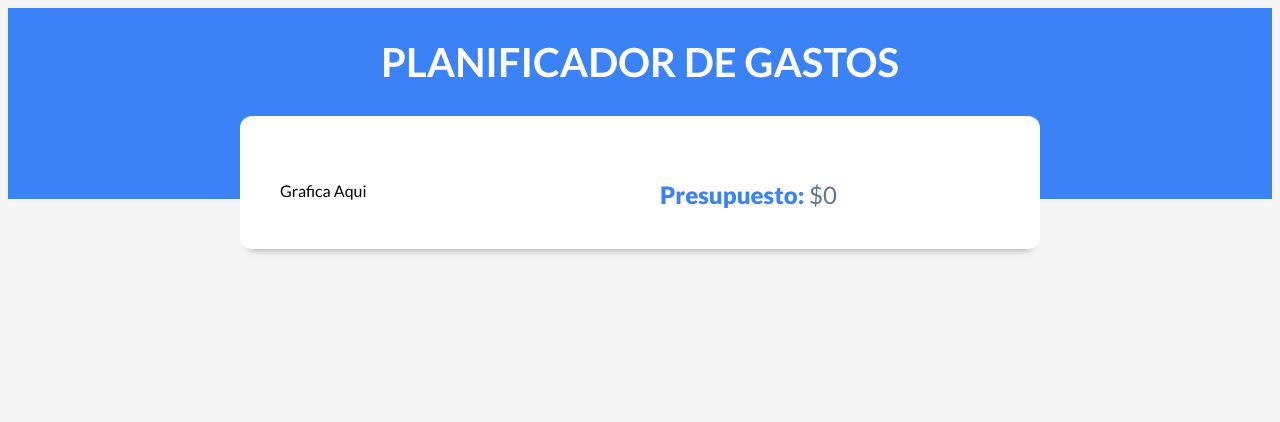
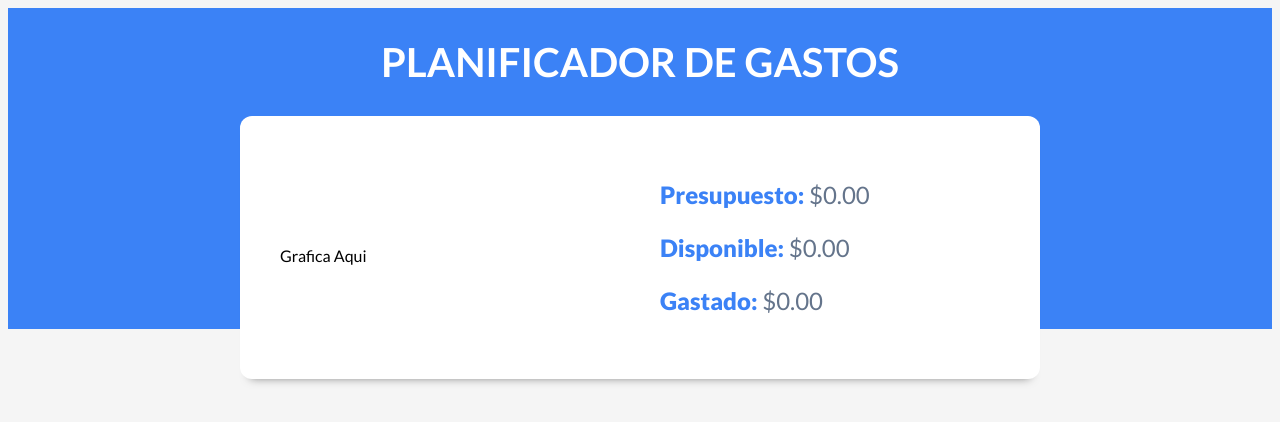
Before and after one commit to floaguirre/react_presupuesto, a React (Vite) app: page / in a window 1280 px wide. Both pictures are taken after a click on the input "Añadir". Shown: the top 422 px of the page. Built offline with nearby package versions, Linux system fonts and the light colour scheme.

Commit message:
formatear numeros

```diff
--- a/src/components/ControlPresupuesto.jsx
+++ b/src/components/ControlPresupuesto.jsx
@@ -1,6 +1,16 @@
 
 
 const ControlPresupuesto = ({presupuesto}) => {
+
+    const formatearCantidad = (cantidad) => {
+        return cantidad.toLocaleString('en-US', {
+            style: 'currency',
+            currency: 'USD'
+        })
+
+    }
+
+
     return (
         <div className="contenedor-presupuesto contenedor sombra dos-columnas">
             <div>
@@ -8,7 +18,13 @@ const ControlPresupuesto = ({presupuesto}) => {
             </div>
             <div className="contenido-presupuesto">
                 <p>
-                <span>Presupuesto:</span> {`$${presupuesto}`}
+                    <span>Presupuesto:</span> {formatearCantidad(presupuesto)}
+                </p>
+                <p>
+                    <span>Disponible:</span> {formatearCantidad(0)}
+                </p>
+                <p>
+                    <span>Gastado:</span> {formatearCantidad(0)}
                 </p>
             </div>
         </div>
```
Lines whose indentation alone changed are shown as unchanged.
